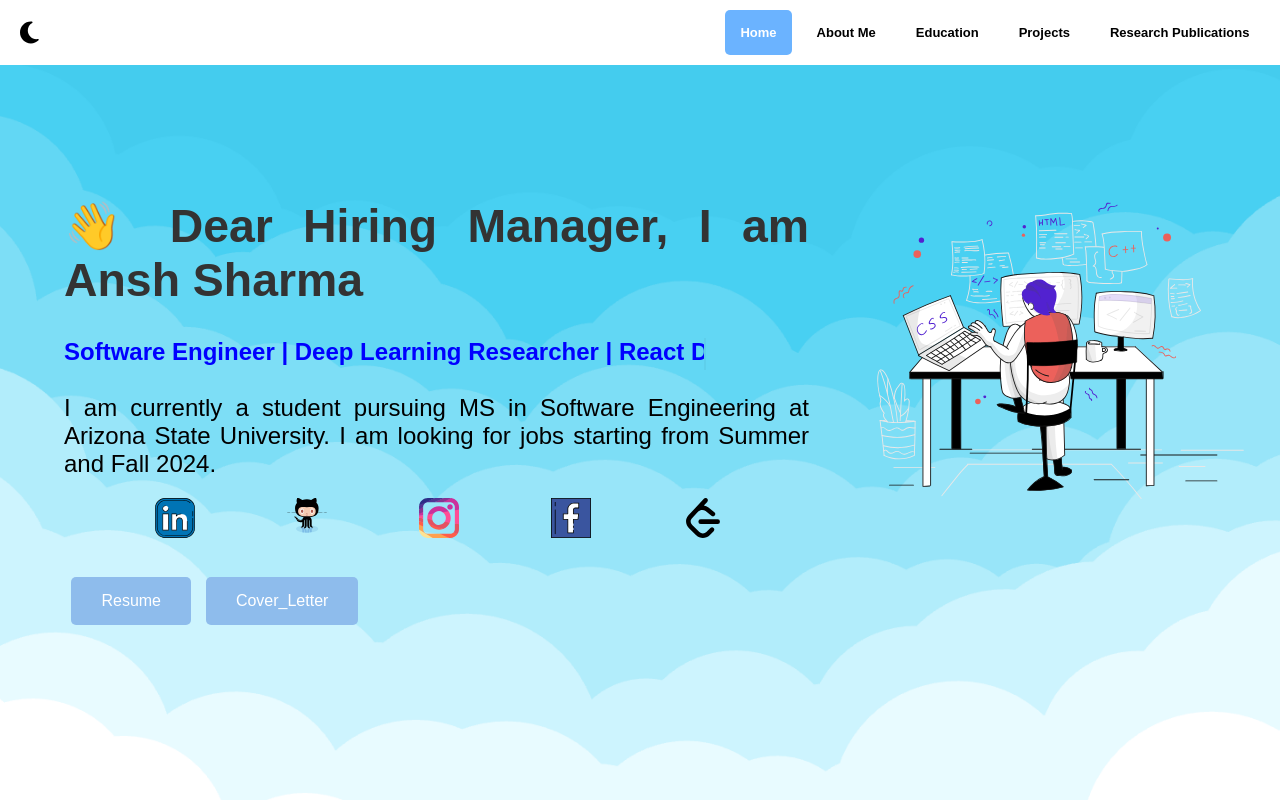
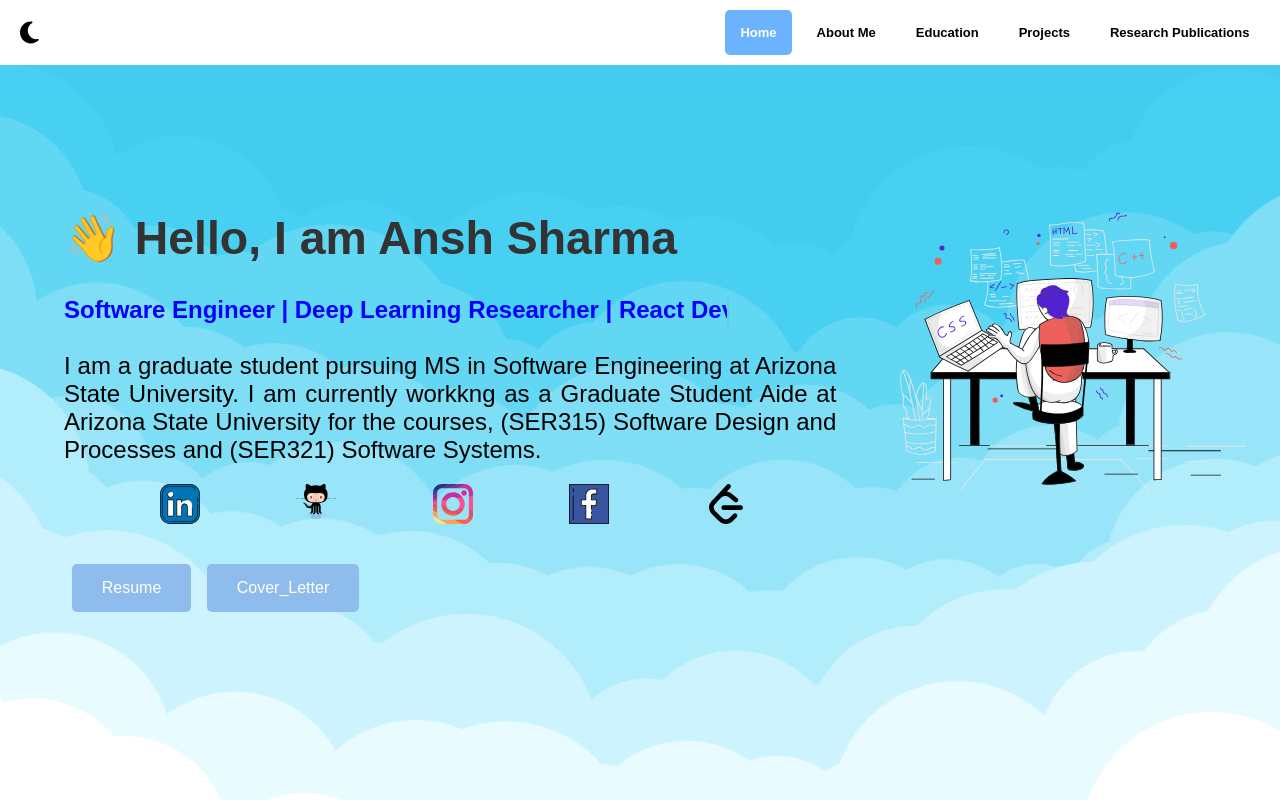
Before and after one commit to ashar479/portfolio, a React (Create React App) app: page / in a window 1280 px wide. Shown: the top 800 px of the page. Built offline with nearby package versions, Linux system fonts and the light colour scheme.

Commit message:
Graduate Services Assistant

```diff
--- a/src/components/Home.js
+++ b/src/components/Home.js
@@ -69,16 +69,17 @@ const Home = ({ isDarkMode, id }) => {
               >
                 👋
               </span>{' '}
-              Dear Hiring Manager, I am Ansh Sharma
+              Hello, I am Ansh Sharma
             </h1>
           </div>
           <p className="home-typing-effect">
             Software Engineer | Deep Learning Researcher | React Developer
           </p>
           <h2>
-            I am currently a student pursuing MS in Software Engineering at
-            Arizona State University. I am looking for jobs starting from Summer and Fall
-            2024.
+            I am a graduate student pursuing MS in Software Engineering at
+            Arizona State University. I am currently workkng as a Graduate
+            Student Aide at Arizona State University for the courses, (SER315)
+            Software Design and Processes and (SER321) Software Systems.
           </h2>
           <div className="social-buttons">
             <a
```
